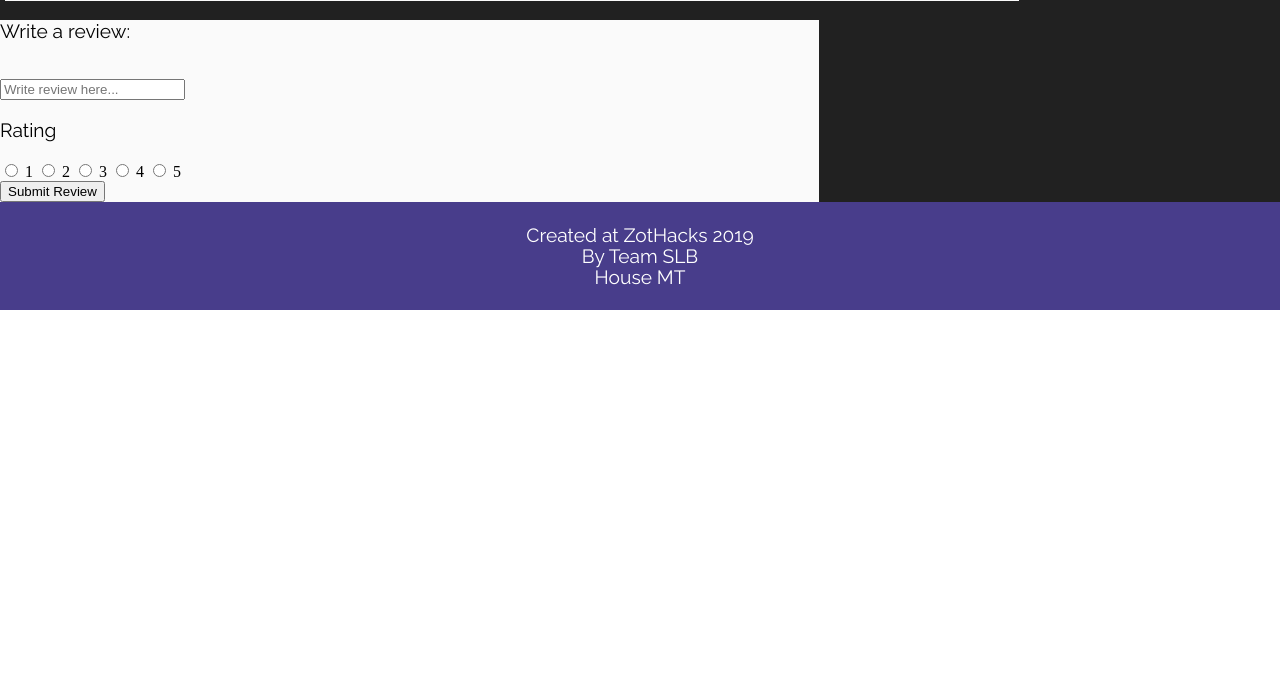
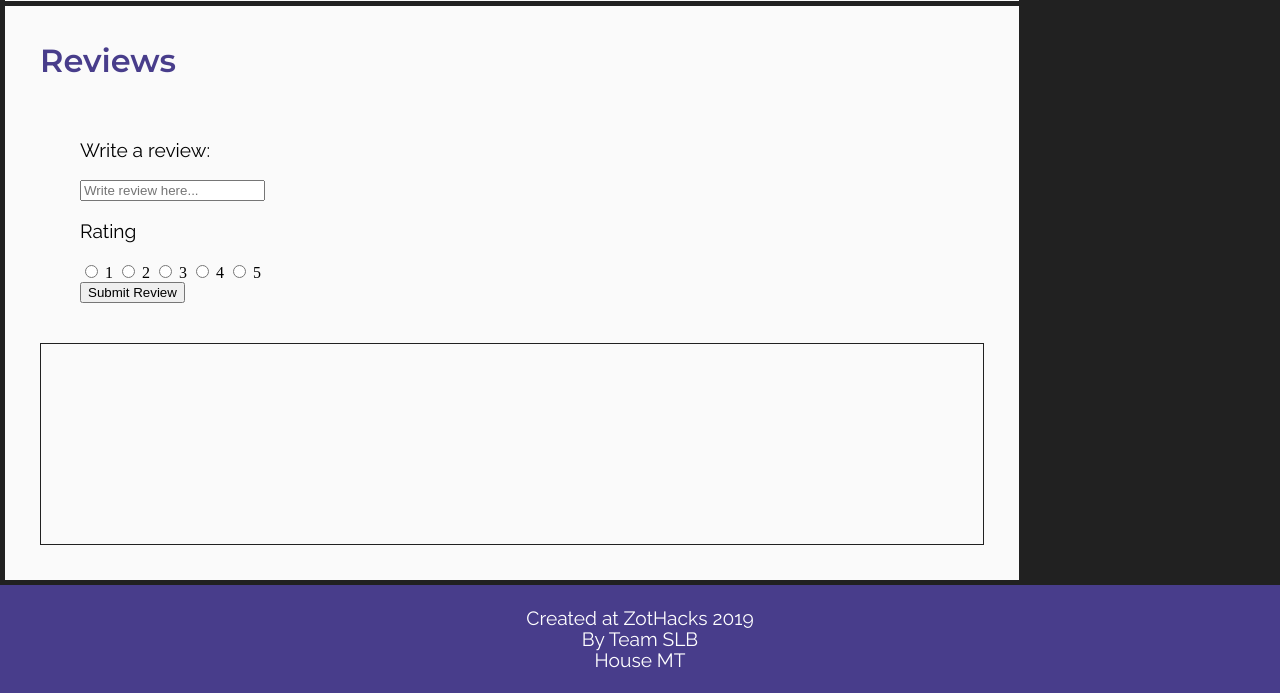
Before and after one commit to zrschool/ZotHacks2019, a Python web app: template templates/housing.html in a window 1280 px wide. Shown: the part 311-1004 px from the top of the page. Before the commit the page ends 621 px from the top, so only its background shows below. Run offline with Jinja, Linux system fonts and the light colour scheme; the template is opened without the code that fills it, so the values that code supplies are empty.

Commit message:
Review system overhaul

```diff
--- a/stylesheets/main.css
+++ b/stylesheets/main.css
@@ -4,12 +4,12 @@ body {
 }
 
 .content-box {
-  color: black;
-  background-color: white;
-  font-family: 'Raleway', sans-serif;
-  font-size: 100%;
+  display: flex;
+  padding: 35px;
+  flex-flow: row nowrap;
+  justify-content: space-between;
+  background-color: #FAFAFA;
   margin: 5px;
-  padding: 10px;
 }
 
 #title {
@@ -75,13 +75,36 @@ a:link, a:visited, a:hover, a:active {
   background-color: #212121;
 }
 
+#review {
+  display: block;
+  padding: 10px;
+}
+
+#housing-reviews {
+  height: 200px;
+  overflow: scroll;
+  border: 1px solid #212121;
+}
+#review-section {
+  display: block;
+}
+
+#review #review-metadata {
+  width: 100%;
+
+  display: flex;
+  justify-content: space-between;
+  flex-flow: row wrap;
+}
+
+#review #review-body {
+  background-color: LightGrey;
+  display: flex;
+  padding: 5px;
+}
+
 .housing-option {
-  display: flex;
-  padding: 35px;
-  flex-flow: row nowrap;
-  justify-content: space-between;
-  background-color: #FAFAFA;
-  margin: 5px;
+
 }
 
 .housing-info {
--- a/templates/housing.html
+++ b/templates/housing.html
@@ -19,7 +19,7 @@
 
     <div id="content">
       <div id="left-column">
-        <div class="housing-option">
+        <div class="content-box">
           <div class="housing-info">
             <p id="housing-option" style="margin:0px;">{{current_housing.name}}</p>
             <p id="ID">ID: {{housing_id}}</p>
@@ -31,27 +31,36 @@
             <img class="housing-photo" src="{{current_housing.photo}}" alt="No Photo Available" style="font-family: Montserrat; padding: 5px;">
           </div>
         </div>
-        <div id="left-lower-column">
+          <div id="review-section" class="content-box">
+            <p id="housing-option" style="margin:0px;">Reviews</p>
+            <div id="review-prompt" class="content-box">
               <form id="submission" method="POST" action="/add-review?id={{housing_id}}">
                 <p>Write a review:</p>
-              <br>
-              <input type="text" name="housing-review" placeholder ="Write review here..." required>
+                <input type="text" name="review-body" placeholder ="Write review here..." required>
                 <br>
                 <p>Rating</p>
-              <input type="radio" name="housing-rating" value="1.0"> 1
-              <input type="radio" name="housing-rating" value="2.0"> 2
-              <input type="radio" name="housing-rating" value="3.0"> 3
-              <input type="radio" name="housing-rating" value="4.0"> 4
-              <input type="radio" name="housing-rating" value="5.0"> 5
+                <input type="radio" name="review-rating" value="1.0"> 1
+                <input type="radio" name="review-rating" value="2.0"> 2
+                <input type="radio" name="review-rating" value="3.0"> 3
+                <input type="radio" name="review-rating" value="4.0"> 4
+                <input type="radio" name="review-rating" value="5.0"> 5
                 <br>
                 <input type="submit" name="submit" value="Submit Review" class="button" id="submit">
+                <br>
               </form>
-            {% for review in reviews %}
-            <p>{{review.user}}</p>
-            <p>{{review.date_time}}</p>
-            <p>{{review.review}}</p>
-            <p>Rating: {{review.rating}}</p>
+            </div>
+            <div id="housing-reviews">
+              {% for review in current_housing.reviews %}
+              <div id="review">
+                <div id="review-metadata">
+                  <p id="review-user">User: {{review.get().user}}</p>
+                  <p id="review-rating">Rating: {{review.get().rating}}</p>
+                  <p id="review-date">Posted: {{review.get().date_time}}</p>
+                </div>
+                <p id="review-body">{{review.get().review_body}}</p>
+              </div>
               {% endfor %}
+            </div>
           </div>
 
       </div>
--- a/templates/main.html
+++ b/templates/main.html
@@ -20,7 +20,7 @@
     <div id="content">
       <div id="left-column">
         {% for item in housing_options %}
-        <div class="housing-option">
+        <div class="housing-option content-box">
           <div class="housing-info">
             <a id="housing-option" href="housing?id={{housing_options_keys[item.name]}}">{{item.name}}</a>
             <p>Location: {{item.location}} </p>
```
Also changed, not shown: housing.py (+11 -4 lines), main.py (+53 -7 lines), reviews.py (+17 -11 lines). Lines whose indentation alone changed are shown as unchanged.
